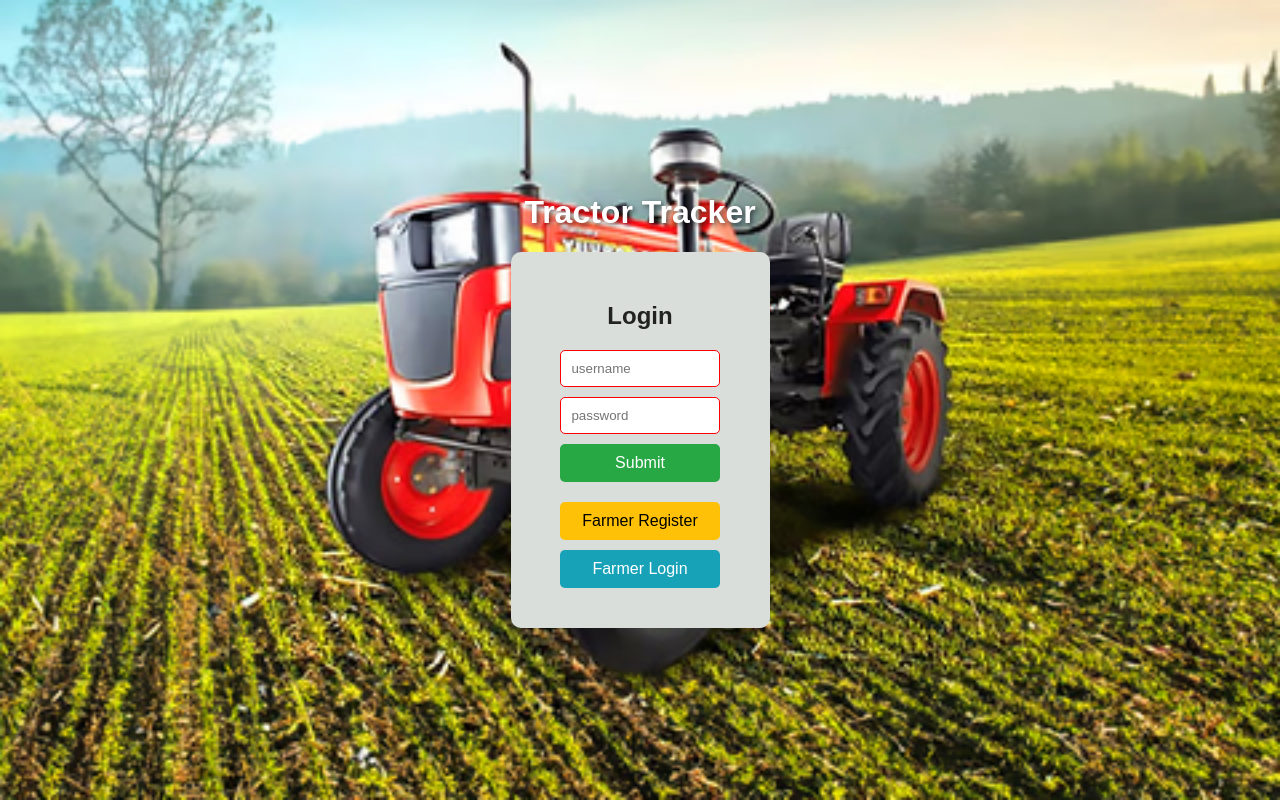
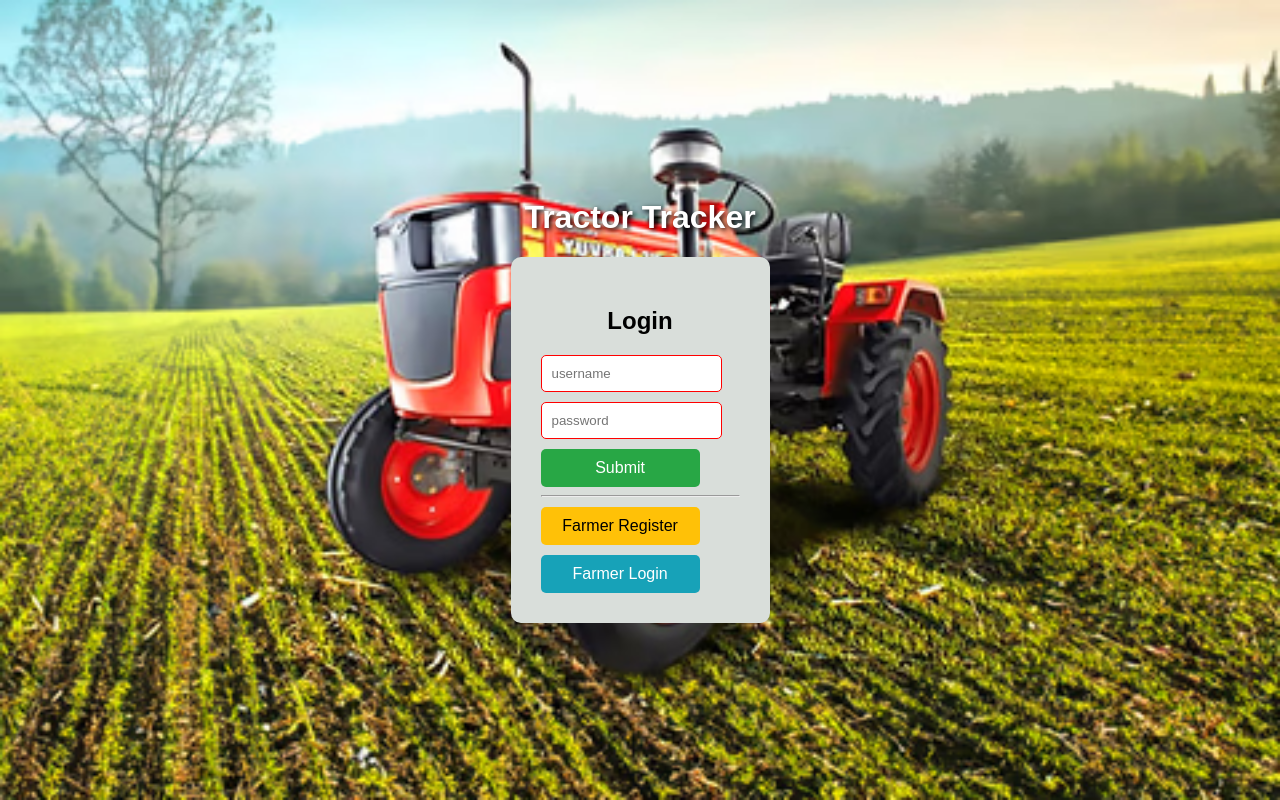
Before and after one commit to chandakakarthik19-ship-it/karthikk-fro, a plain HTML site: page index.html in a window 1280 px wide. Both pictures are taken after a click on the button "Admin Login". Drawn offline with Linux system fonts and the light colour scheme.

Commit message:
Update index.html

```diff
--- a/index.html
+++ b/index.html
@@ -4,7 +4,6 @@
   <meta charset="utf-8" />
   <meta name="viewport" content="width=device-width, initial-scale=1.0">
   <title>Rmana Tractor Service - Login</title>
-  <link rel="stylesheet" href="style.css" />
 
   <style>
     body {
@@ -18,132 +17,111 @@
       font-family: Arial, sans-serif;
     }
 
-    .container {
-      text-align: center;
-    }
-
+    .container { text-align: center; }
     .card {
       background: rgb(217, 222, 218);
       padding: 30px;
       border-radius: 10px;
-      box-shadow: 0 2px 8px rgba(0, 0, 0, 0);
       max-width: 400px;
       margin: auto;
-    }
-
-    .hidden {
-      display: none;
     }
 
     input {
       display: block;
       width: 80%;
       padding: 10px;
-      margin: 10px auto;
+      margin-top: 10px;
       border: 1px solid #ff0000;
       border-radius: 5px;
     }
 
     button {
-      padding: 10px 20px;
-      margin: 10px auto;
+      display: block;
+      width: 80%;
+      padding: 10px;
+      margin-top: 10px;
+      font-size: 16px;
       border: none;
       border-radius: 5px;
-      font-size: 16px;
       cursor: pointer;
-      display: block;
-      width: 80%;
     }
 
-    #showAdminForm { background-color: #007bff; color: rgb(240, 237, 237); }
-    #adminLogin { background-color: #28a745; color: white; }
-    #farmerRegisterBtn { background-color: #ffc107; color: black; }
+    #showAdminForm { background: #007bff; color: white; }
+    #adminLogin { background: #28a745; color: white; }
+    #farmerRegisterBtn { background: #ffc107; color: black; }
+    #farmerLoginBtn { background: #17a2b8; color: white; }
 
-    .btn-group button:last-child {
-      background-color: #17a2b8;
-      color: white;
-    }
-
-    .btn-group {
-      margin-top: 20px;
-    }
-
-    h1 {
-      color: white;
-      text-shadow: 2px 2px 5px rgba(0,0,0,0.6);
-    }
+    .hidden { display: none; }
   </style>
 </head>
 
 <body>
+
 <div class="container">
-    <h1>Tractor Tracker</h1>
+  <h1 style="color:white; text-shadow:2px 2px 5px black;">Tractor Tracker</h1>
 
   <div class="card">
     <h2>Login</h2>
 
-      <!-- Admin Section -->
-      <div id="adminSection">
     <button id="showAdminForm">Admin Login</button>
 
+    <!-- ADMIN FORM -->
     <div id="adminForm" class="hidden">
-          <input id="adminUser" placeholder="username" title="Enter Admin Username" />
-          <input id="adminPass" placeholder="password" type="password" title="Enter Admin Password" />
+      <input id="adminUser" placeholder="username">
+      <input id="adminPass" type="password" placeholder="password">
       <button id="adminLogin">Submit</button>
     </div>
-      </div>
 
-      <!-- Farmer Buttons -->
-      <div class="btn-group">
+    <hr>
+
+    <!-- FARMER BUTTONS -->
     <button id="farmerRegisterBtn">Farmer Register</button>
-        <button onclick="location.href='farmer-login.html'">Farmer Login</button>
-      </div>
+    <button id="farmerLoginBtn">Farmer Login</button>
   </div>
 </div>
 
 <script>
-document.addEventListener('DOMContentLoaded', function () {
-
 const API = "https://karthikkk-back.onrender.com/api";
 
-    // Show admin login form
-    document.getElementById('showAdminForm').addEventListener('click', function(){
-      document.getElementById('adminForm').classList.remove('hidden');
-      document.getElementById('showAdminForm').classList.add('hidden');
-    });
+// Show admin form
+document.getElementById("showAdminForm").onclick = () => {
+  document.getElementById("adminForm").classList.remove("hidden");
+  document.getElementById("showAdminForm").classList.add("hidden");
+};
 
-    // Admin Login
-    document.getElementById('adminLogin').addEventListener('click', async () => {
-      const username = document.getElementById('adminUser').value.trim();
-      const password = document.getElementById('adminPass').value.trim();
+// ADMIN LOGIN
+document.getElementById("adminLogin").onclick = async () => {
+  const username = document.getElementById("adminUser").value.trim();
+  const password = document.getElementById("adminPass").value.trim();
 
   if (!username || !password) {
-        alert("Please enter username and password");
+    alert("Enter both username & password");
     return;
   }
 
-      const res = await fetch(API + '/auth/admin/login', {
-        method: 'POST',
-        headers: { 'Content-Type': 'application/json' },
+  const res = await fetch(API + "/admin/login", {
+    method: "POST",
+    headers: { "Content-Type": "application/json" },
     body: JSON.stringify({ username, password })
   });
 
   const data = await res.json();
 
   if (data.token) {
-        localStorage.setItem('adminToken', data.token);
-        location.href = 'admin.html';
+    localStorage.setItem("adminToken", data.token);
+    location.href = "admin.html";
   } else {
-        alert(data.error || 'Login failed');
+    alert(data.error || "Login failed");
   }
-    });
+};
 
-    // Farmer Register
-    document.getElementById('farmerRegisterBtn').addEventListener('click', () => {
-      location.href = 'register.html';
-    });
-
-});
+// FARMER BUTTONS
+document.getElementById("farmerRegisterBtn").onclick = () => {
+  location.href = "register.html";
+};
+document.getElementById("farmerLoginBtn").onclick = () => {
+  location.href = "farmer-login.html";
+};
 </script>
 
 </body>
```
Lines whose indentation alone changed are shown as unchanged.
